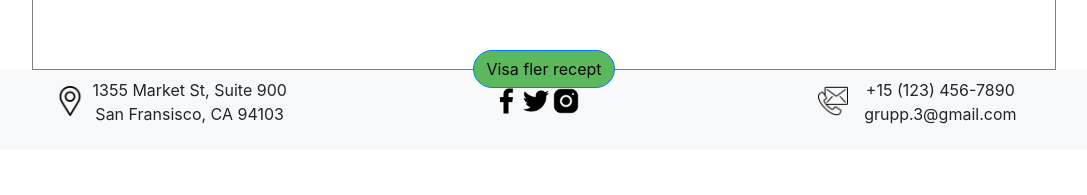
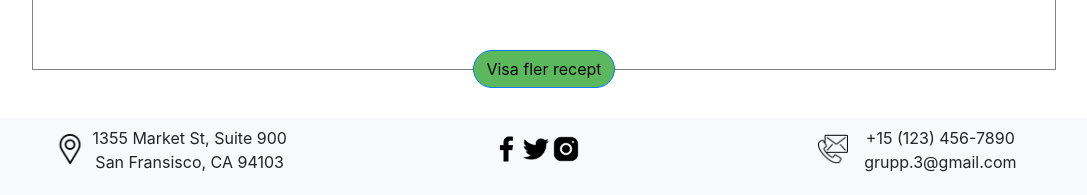
Before and after one commit to Soulsneezer/recept-naring, a React (Create React App) app in the folder client/: page / in a window 1280 px wide. Shown: the part 2127-2322 px from the top of the page, without its empty margins (96-1183 px from the left). Before the commit the page ends 2277 px from the top, so only its background shows below. Built offline with nearby package versions, Linux system fonts and the light colour scheme; a web font is replaced by a local one.

Commit message:
footer margin top

```diff
--- a/client/src/components/footer.js
+++ b/client/src/components/footer.js
@@ -10,7 +10,7 @@
 
     render(){
         return(
-            <footer className="container-fluid bg-light">
+            <footer className="container-fluid bg-light mt-5">
 
             <div className="row ">
 
```
